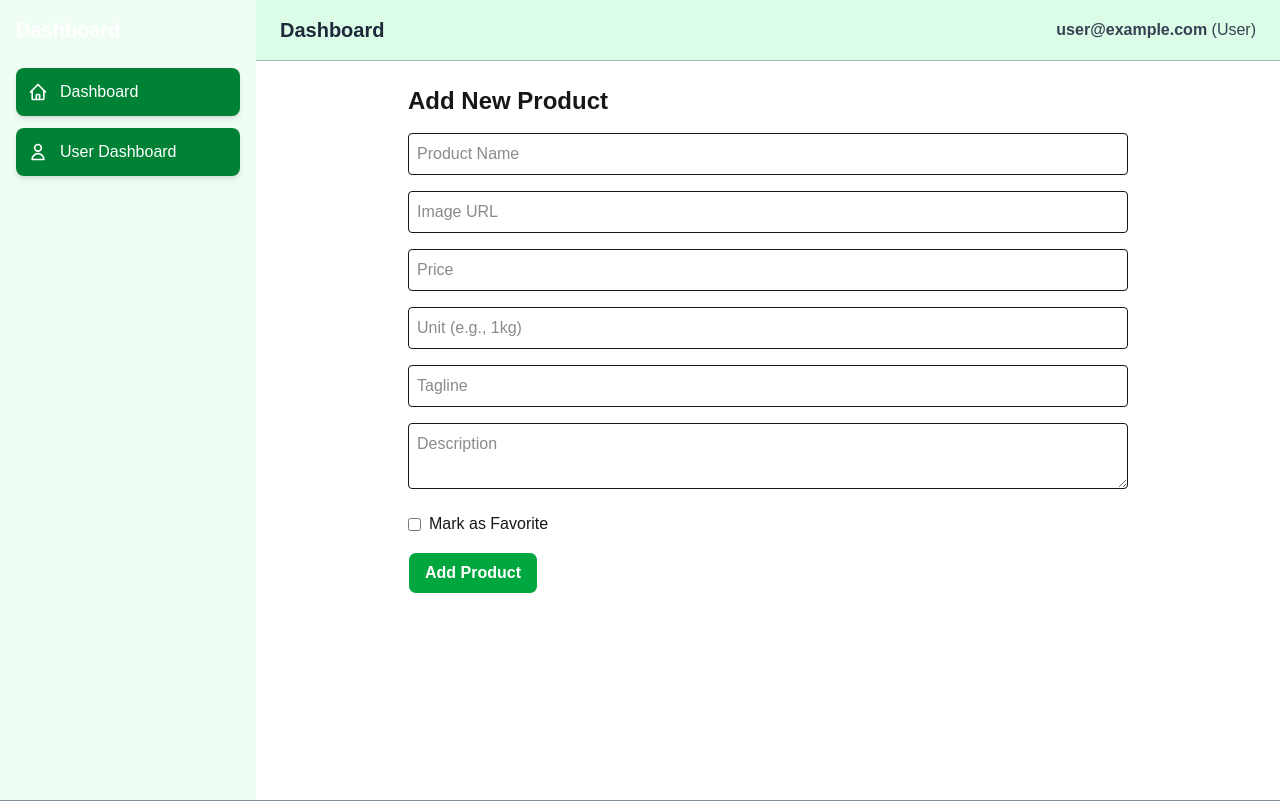
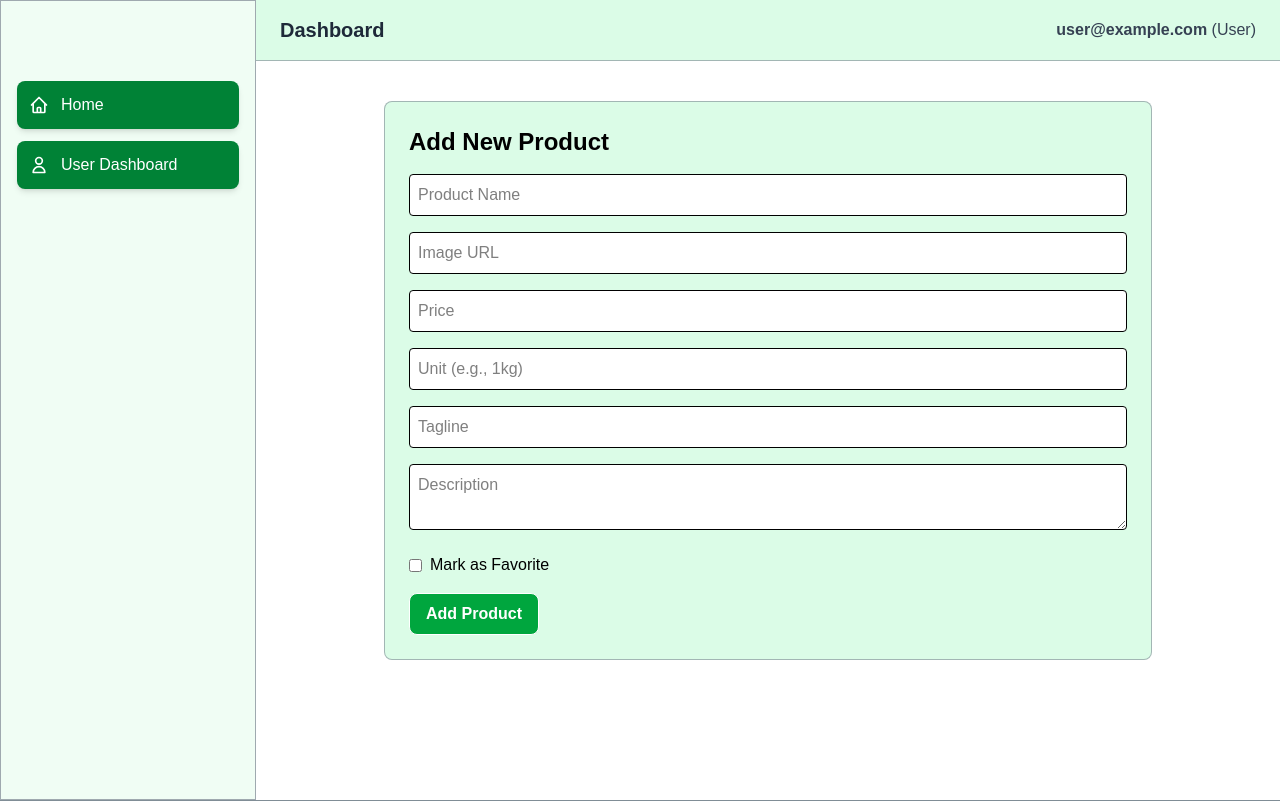
Before and after one commit to helal366/abdullahmart, a Next.js app: page /dashboard/dashboard-admin/add-product in a window 1280 px wide. Shown: the top 801 px of the page. Built offline with nearby package versions, Linux system fonts and the light colour scheme; no server answers; sample sign-in values are in the browser's storage.

Commit message:
Home route added in dashboard.

```diff
--- a/src/app/dashboard/dashboard-admin/add-product/page.jsx
+++ b/src/app/dashboard/dashboard-admin/add-product/page.jsx
@@ -58,7 +58,7 @@ const handleSubmit = async (e) => {
 
 
   return (
-    <div className="p-6 max-w-3xl mx-auto">
+    <div className="p-6 max-w-3xl mx-auto bg-green-100 my-10 text-black border border-gray-500/50 rounded-lg">
       <h1 className="text-2xl font-bold mb-4">Add New Product</h1>
       <form onSubmit={handleSubmit} className="space-y-4">
         <input
@@ -67,7 +67,7 @@ const handleSubmit = async (e) => {
           value={form.name}
           onChange={handleChange}
           placeholder="Product Name"
-          className="w-full p-2 border rounded"
+          className="w-full p-2 border rounded bg-white"
           required
         />
         <input
@@ -76,7 +76,7 @@ const handleSubmit = async (e) => {
           value={form.image}
           onChange={handleChange}
           placeholder="Image URL"
-          className="w-full p-2 border rounded"
+          className="w-full p-2 border rounded bg-white"
           required
         />
         <input
@@ -85,7 +85,7 @@ const handleSubmit = async (e) => {
           value={form.price}
           onChange={handleChange}
           placeholder="Price"
-          className="w-full p-2 border rounded"
+          className="w-full p-2 border rounded bg-white"
           required
         />
         <input
@@ -94,7 +94,7 @@ const handleSubmit = async (e) => {
           value={form.unit}
           onChange={handleChange}
           placeholder="Unit (e.g., 1kg)"
-          className="w-full p-2 border rounded"
+          className="w-full p-2 border rounded bg-white"
           required
         />
         <input
@@ -103,17 +103,17 @@ const handleSubmit = async (e) => {
           value={form.tagline}
           onChange={handleChange}
           placeholder="Tagline"
-          className="w-full p-2 border rounded"
+          className="w-full p-2 border rounded bg-white"
         />
         <textarea
           name="description"
           value={form.description}
           onChange={handleChange}
           placeholder="Description"
-          className="w-full p-2 border rounded"
+          className="w-full p-2 border rounded bg-white"
           required
         />
-        <label className="flex items-center gap-2">
+        <label className="flex items-center gap-2 ">
           <input
             type="checkbox"
             name="isFavorite"
--- a/src/app/dashboard/layout.jsx
+++ b/src/app/dashboard/layout.jsx
@@ -39,18 +39,17 @@ export default function DashboardLayout({ children }) {
           fixed top-0 left-0 h-screen w-64 bg-green-50 text-white p-4
           transform transition-transform duration-300
           ${sidebarOpen ? "translate-x-0" : "-translate-x-full"}
-          md:translate-x-0 md:static md:flex-shrink-0
+          md:translate-x-0 md:static md:flex-shrink-0 border border-gray-500/60
         `}
       >
-        <h2 className="text-xl font-bold mb-6">Dashboard</h2>
-        <ul className="space-y-3">
+        <ul className="space-y-3 mt-16">
           <li>
             <Link
-              href="/dashboard"
+              href="/"
               className="flex items-center gap-3 p-3 rounded-lg bg-green-700 shadow-md hover:bg-green-600 hover:shadow-lg transition"
             >
               <HiOutlineHome size={20} />
-              <span>Dashboard</span>
+              <span>Home</span>
             </Link>
           </li>
           {
```
